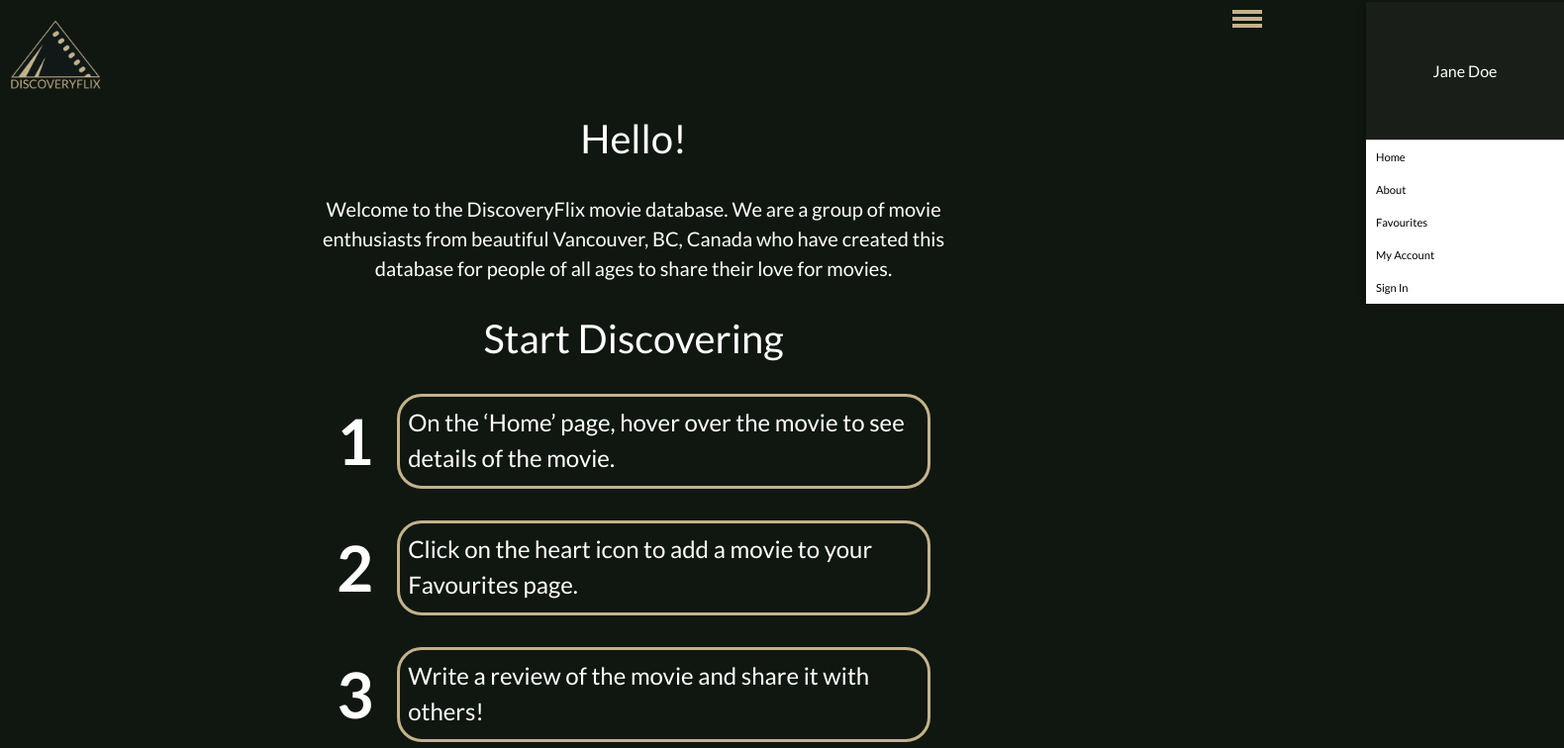
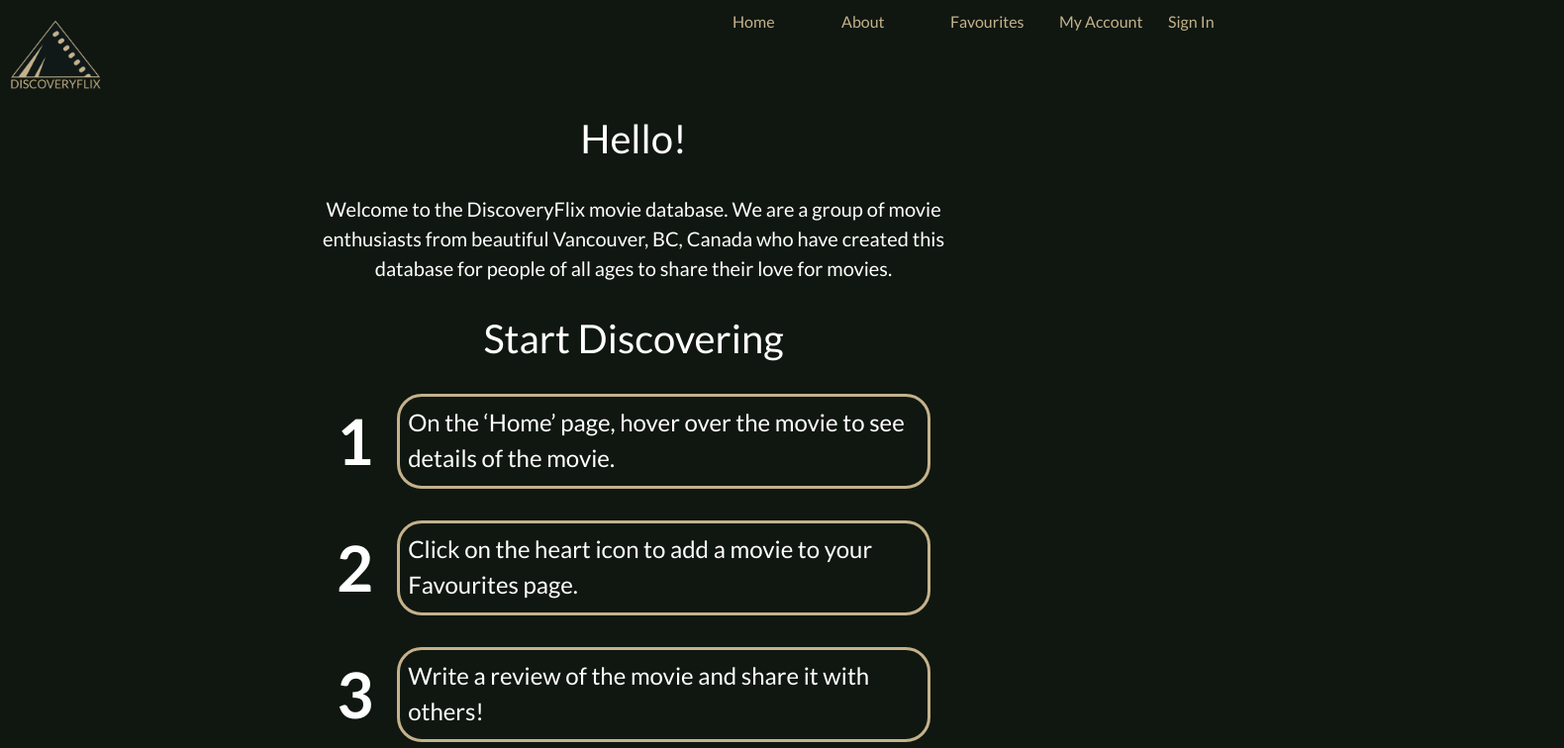
Before and after one commit to tsaiminnie/movie-database, a React (Create React App) app in the folder movie/: page /about in a window 1280 px wide. Shown: the top 756 px of the page at 99% size, 1580 px wide, since content can reach past the window. Built offline with nearby package versions, Linux system fonts and the light colour scheme.

Commit message:
Header almost there

```diff
--- a/movie/src/components/Header.js
+++ b/movie/src/components/Header.js
@@ -1,6 +1,7 @@
 
 import {useState, useEffect} from 'react';
 import Nav from './Nav';
+
 
 const Header = () => {
 
@@ -23,12 +24,14 @@ const Header = () => {
 
     <header className={navOpen ? 'show': 'closed'}>
 
-           <div className="menu-wrapper"
+        <div className="menu-wrapper"
            onMouseDown={(e) => { e.preventDefault(); }}
             onClick={showHideNav}>
 
             <div className={ navOpen ? "hamburger-menu animate" : "hamburger-menu"}></div>
             </div>
+
+
 
         <Nav handleShowHideNav={showHideNav} navOpen={navOpen} />
     </header>
--- a/movie/src/components/Nav.js
+++ b/movie/src/components/Nav.js
@@ -15,7 +15,7 @@ const Nav = ({handleShowHideNav, navOpen}) => {
                 <div className="menu-heading" >
                     Jane Doe
                 </div>
-                <div className="menu-body">
+                <nav className="menu-body">
                     <ul>
                     <li><NavLink to="/" exact>Home</NavLink></li>
                     <li><NavLink to="/about">About</NavLink></li>
@@ -24,7 +24,7 @@ const Nav = ({handleShowHideNav, navOpen}) => {
                     <li><NavLink to="/sign-in">Sign In</NavLink></li>
 
                     </ul>
-                </div>
+                </nav>
                 </div>
 
                 <div class="overlay"></div>
--- a/movie/src/scss/components/_main-nav.scss
+++ b/movie/src/scss/components/_main-nav.scss
@@ -124,7 +124,7 @@ body{
       text-align:left;
       outline: 0;
       font-size: 0.7rem;
-      background:white;
+      background:#C4B28C;
       color: #000000;
       width: calc(100% - 20px);
       display: inline-block;
@@ -137,5 +137,69 @@ body{
 
       }
     }
+
+
+
   }
 }
+
+
+@media screen and (min-width: 600px) {
+
+      /* navigation */
+      .menu-wrapper {
+          display: none;
+      }
+      .menu-bar {
+        width: auto;
+      }
+
+      .menu-bar.right {
+        transform: none;
+      }
+
+      .menu-heading{
+        display:none;
+      }
+
+      .top-menu{
+        z-index:0;
+      }
+
+      .menu-body{
+        width: 80%;
+
+
+      }
+
+      .menu-bar .menu-body a {
+        background:none;
+        color:#C4B28C;
+        font-size:1rem;
+
+        &:hover{
+          background:none;
+        }
+
+      }
+
+      .menu-bar.right {
+        box-shadow:none;
+
+      }
+
+       ul {
+          display: flex;
+          flex:row;
+          width:550px;
+
+      }
+
+
+
+      li {
+          flex: 1;
+
+      }
+
+  }
--- a/movie/src/scss/styles.scss
+++ b/movie/src/scss/styles.scss
@@ -12,6 +12,7 @@
 @use './components/sortBar';
 @use './components/about';
 
+
 //Utilities
 
 // //Google Fonts
```
Also changed, not shown: movie/src/scss/base/_btn-main-nav.scss (deleted, +0 -54 lines), movie/src/scss/components/_nav.scss (line endings or trailing spaces).
